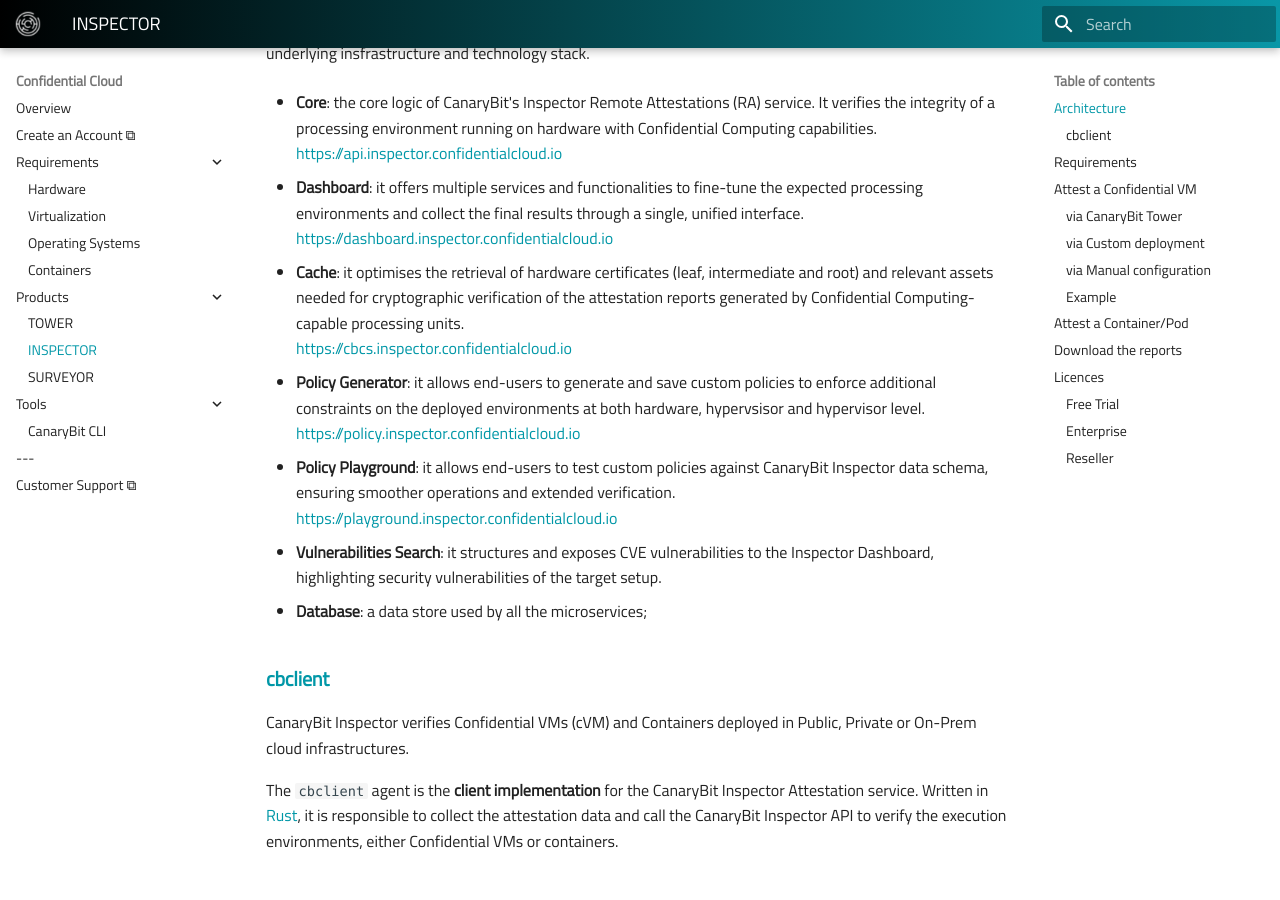
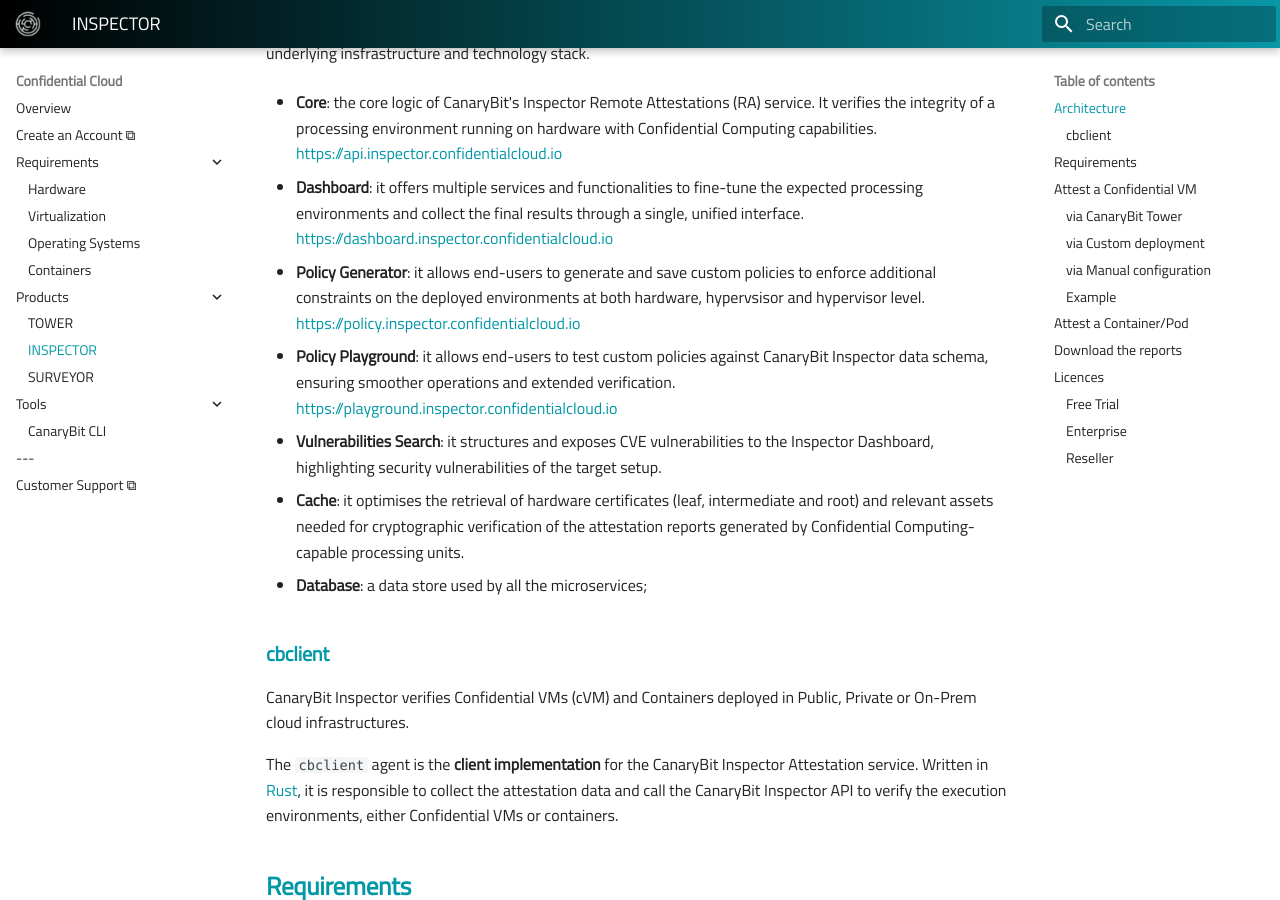
Before and after one commit to canarybit/cc-docs, an MkDocs documentation site: the page built from docs/products/inspector.md, in a window 1280 px wide and 900 px high, scrolled down 552 px. Built offline with MkDocs 1.6.1 and Material for MkDocs 9.7.7, drawn with Linux system fonts in a browser that asks for light colours; some of the changed lines change nothing that is shown.

Commit message:
Updates docs

```diff
--- a/docs/products/inspector.md
+++ b/docs/products/inspector.md
@@ -18,9 +18,6 @@
 - **Dashboard**: it offers multiple services and functionalities to fine-tune the expected processing environments and collect the final results through a single, unified interface. <br>
 [https://dashboard.inspector.confidentialcloud.io](https://dashboard.inspector.confidentialcloud.io)
 
-- **Cache**: it optimises the retrieval of hardware certificates (leaf, intermediate and root) and relevant assets needed for cryptographic verification of the attestation reports generated by Confidential Computing-capable processing units. <br>
-[https://cbcs.inspector.confidentialcloud.io](https://cbcs.inspector.confidentialcloud.io)
-
 - **Policy Generator**: it allows end-users to generate and save custom policies to enforce additional constraints on the deployed environments at both hardware, hypervsisor and hypervisor level. <br>
 [https://policy.inspector.confidentialcloud.io](https://policy.inspector.confidentialcloud.io)
 
@@ -28,6 +25,8 @@
 [https://playground.inspector.confidentialcloud.io](https://playground.inspector.confidentialcloud.io)
 
 - **Vulnerabilities Search**: it structures and exposes CVE vulnerabilities to the Inspector Dashboard, highlighting security vulnerabilities of the target setup.
+
+- **Cache**: it optimises the retrieval of hardware certificates (leaf, intermediate and root) and relevant assets needed for cryptographic verification of the attestation reports generated by Confidential Computing-capable processing units.
 
 - **Database**: a data store used by all the microservices;
 
```
